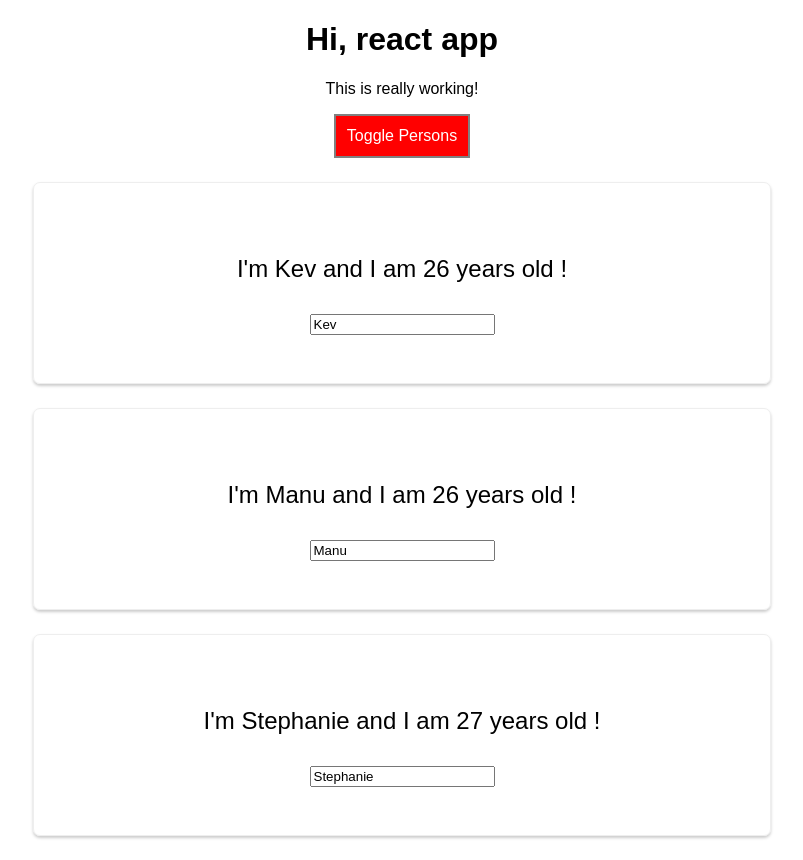
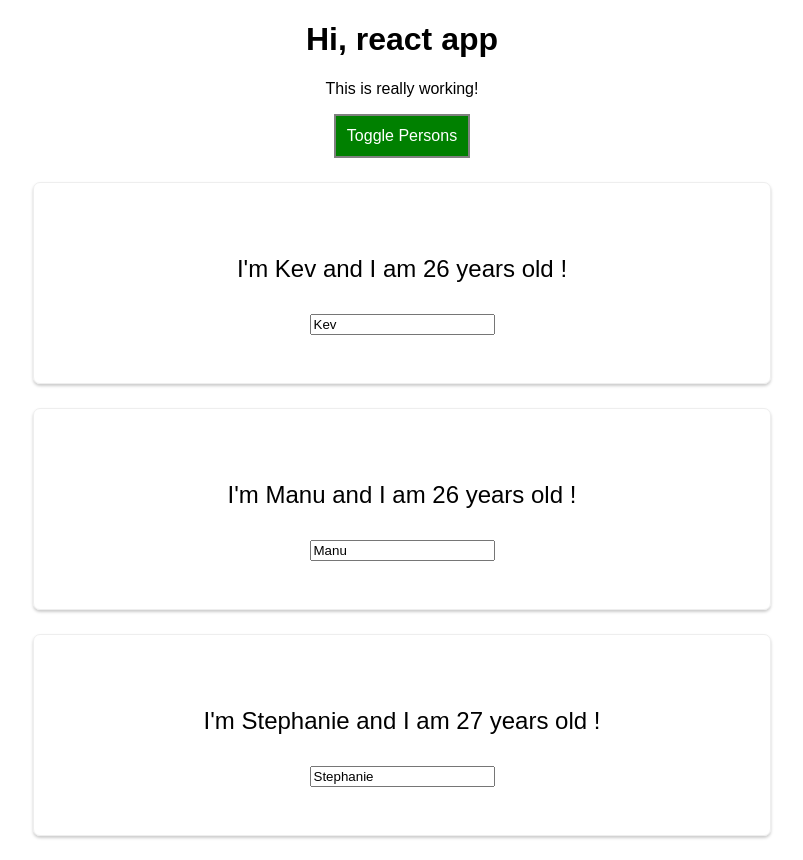
Before and after one commit to 1kevinson/react-complete-guide, a React (Create React App) app in the folder react-complete-guide/: page / in a window 1280 px wide. Both pictures are taken after a click on the button "Toggle Persons". Shown: the whole page, without its empty margins (238-1041 px from the left). Built offline with nearby package versions, Linux system fonts and the light colour scheme.

Commit message:
[Styling React component](<styled>):  More on styled components

```diff
--- a/react-complete-guide/src/App.js
+++ b/react-complete-guide/src/App.js
@@ -3,6 +3,20 @@ import styled from "styled-components";
 import "./App.css";
 
 import Person from "./Person/Person.js";
+
+const StyledButton = styled.button`
+  background-color: green;
+  color: white;
+  font: inherit;
+  border: 2px solid grey;
+  padding: 0.7rem;
+  cursor: pointer;
+
+  &:hover {
+    background-color: lightgreen;
+    color: black;
+  }
+`;
 
 class App extends Component {
   state = {
@@ -111,9 +125,9 @@ class App extends Component {
       <div className="App">
         <h1> Hi, react app</h1>
         <p className={classes.join(" ")}>This is really working!</p>
-        <button style={style} onClick={this.togglePersonHandler}>
+        <StyledButton onClick={this.togglePersonHandler}>
           Toggle Persons
-        </button>
+        </StyledButton>
         {persons}
       </div>
     );
--- a/react-complete-guide/src/Person/Person.js
+++ b/react-complete-guide/src/Person/Person.js
@@ -19,12 +19,6 @@ const StyledDiv = styled.div`
 `;
 
 const person = (props) => {
-  const style = {
-    "@media (minWidth: 500px)": {
-      width: "40%",
-    },
-  };
-
   return (
     // <div className="Person" style={style}>
     <StyledDiv>
```
